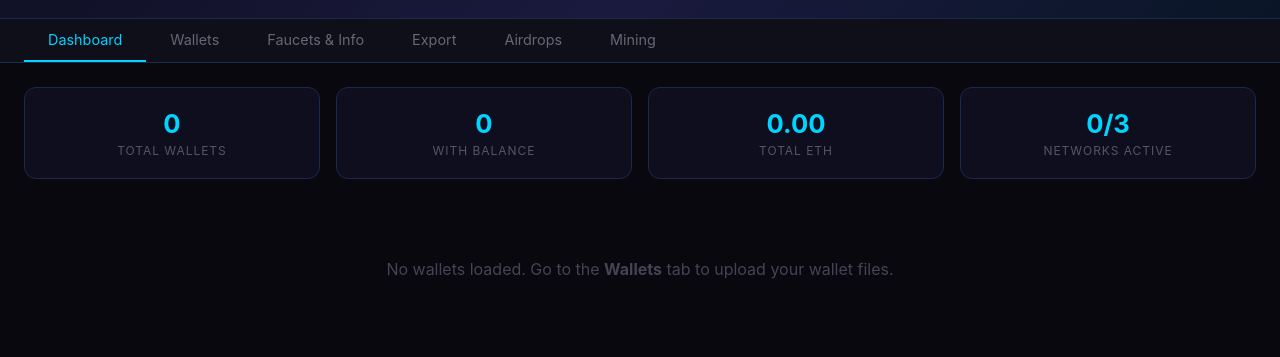
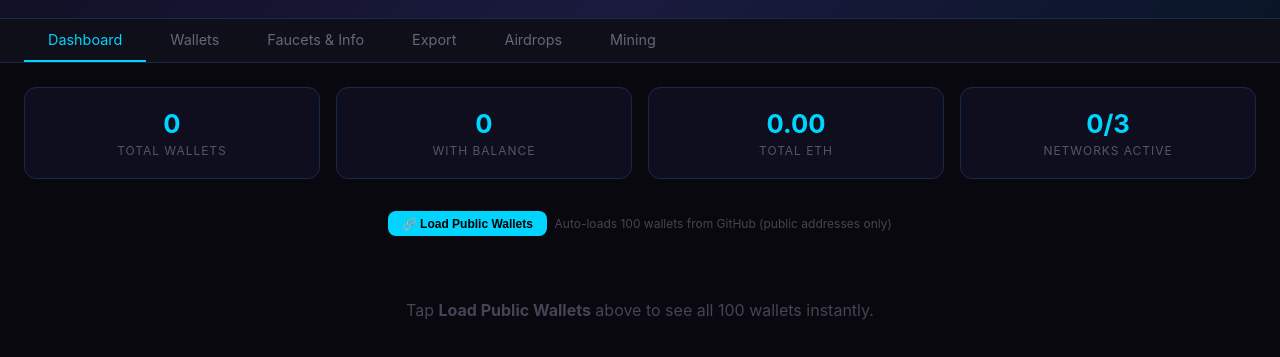
Before and after one commit to Adeyanju-Adeola24/airdrop-farm, a website: page dashboard/index.html in a window 1280 px wide. Shown: the part 75-432 px from the top of the page. Drawn offline with nearby package versions, Linux system fonts and the light colour scheme.

Commit message:
feat: add public wallet view - tap Load Public Wallets to see all 100 wallets on any device

```diff
--- a/dashboard/index.html
+++ b/dashboard/index.html
@@ -323,9 +323,13 @@
     <div class="stat-card"><div class="value" id="totalBalance">0.00</div><div class="label">Total ETH</div></div>
     <div class="stat-card"><div class="value" id="networksActive">0/3</div><div class="label">Networks Active</div></div>
   </div>
+  <div style="text-align:center;margin-bottom:1rem;display:flex;gap:0.5rem;flex-wrap:wrap;justify-content:center">
+    <button class="btn btn-sm" onclick="loadPublicWallets()">&#128279; Load Public Wallets</button>
+    <span style="color:#445;font-size:0.75rem;display:flex;align-items:center">Auto-loads 100 wallets from GitHub (public addresses only)</span>
+  </div>
   <div class="network-grid" id="networkGrid">
     <div class="empty-state" style="grid-column:1/-1">
-      <p>No wallets loaded. Go to the <strong>Wallets</strong> tab to upload your wallet files.</p>
+      <p>Tap <strong>Load Public Wallets</strong> above to see all 100 wallets instantly.</p>
     </div>
   </div>
 </div>
@@ -677,11 +681,12 @@ function renderStoredWallets() {
       </div>`;
     for (let i = 0; i < Math.min(wallets.length, 20); i++) {
       const w = wallets[i];
-      const pkShort = w.privateKey.slice(0, 10) + '...' + w.privateKey.slice(-4);
+      const hasKey = w.privateKey && w.privateKey.length > 10;
+      const pkShort = hasKey ? w.privateKey.slice(0, 10) + '...' : '';
       html += `<div class="wallet-row" onclick="showQR('${w.address}')" title="Click for QR code">
         <span class="index">#${i+1}</span>
         <span class="addr">${w.address.slice(0,6)}...${w.address.slice(-4)}</span>
-        <span class="key-display">${pkShort}</span>
+        <span class="key-display">${hasKey ? pkShort : 'public only'}</span>
         <span style="font-size:0.7rem;color:#445">QR</span>
       </div>`;
     }
@@ -892,6 +897,28 @@ function downloadFile(filename, content) {
   URL.revokeObjectURL(a.href);
 }
 
+// ========== PUBLIC WALLETS ==========
+async function loadPublicWallets() {
+  const btn = event?.target || document.querySelector('.btn');
+  btn.textContent = 'Loading...';
+  btn.disabled = true;
+
+  try {
+    const resp = await fetch('https://raw.githubusercontent.com/Adeyanju-Adeola24/airdrop-farm/main/wallets/public-addresses.json');
+    const data = await resp.json();
+    allWallets = data;
+    saveToStorage();
+    renderStoredWallets();
+    showToast('Loaded 100 public wallets!');
+    await refreshAll();
+  } catch (e) {
+    showToast('Failed to load wallets: ' + e.message, true);
+  }
+
+  btn.textContent = 'Load Public Wallets';
+  btn.disabled = false;
+}
+
 // ========== SCROLL TO TOP ==========
 window.addEventListener('scroll', () => {
   document.getElementById('scrollTopBtn').style.display = window.scrollY > 400 ? 'flex' : 'none';
```
Also changed, not shown: docs/index.html (+30 -3 lines).
